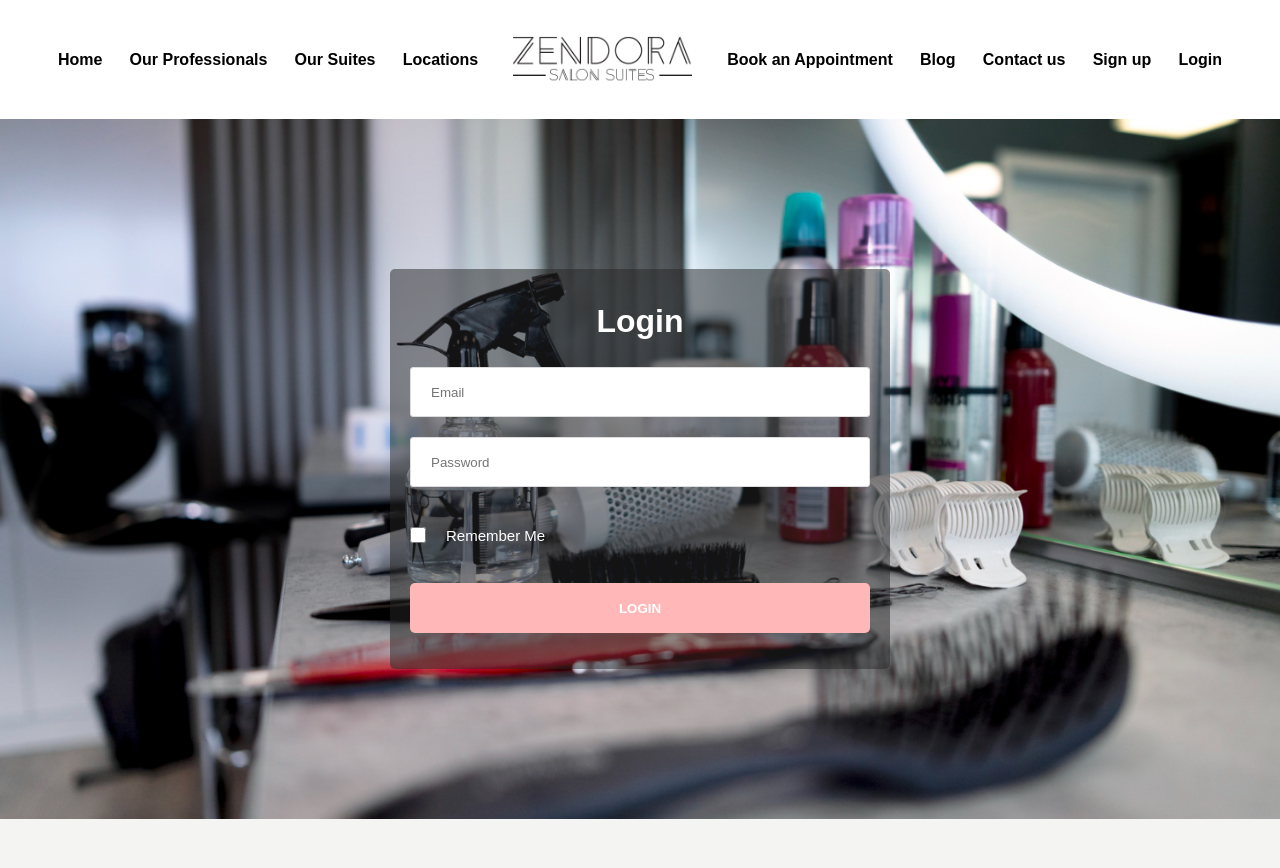
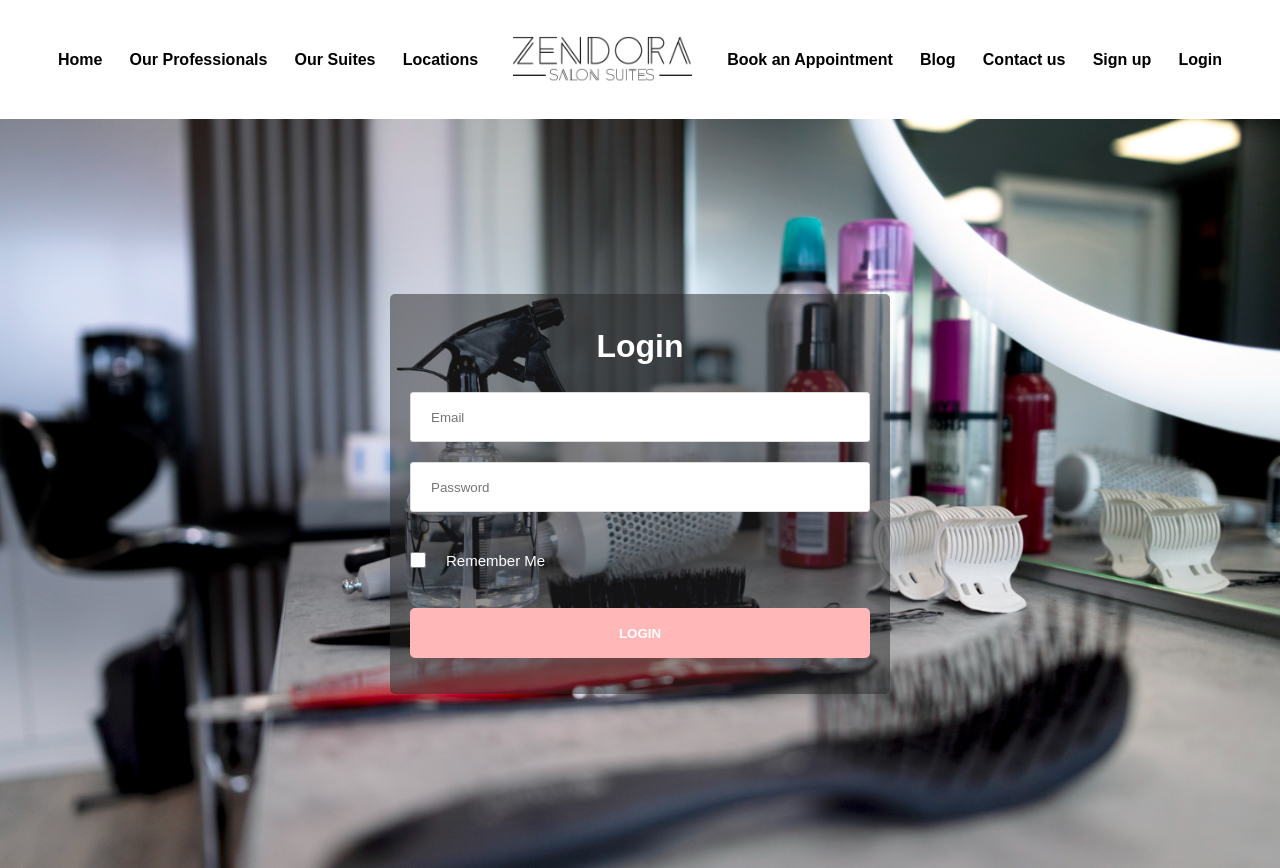
Before and after one commit to usama0011/zendora, a Next.js app: page /login in a window 1280 px wide. Shown: the top 868 px of the page. Built offline with nearby package versions, Linux system fonts and the light colour scheme.

Commit message:
width set

```diff
--- a/styles/login.module.css
+++ b/styles/login.module.css
@@ -1,6 +1,6 @@
 .LoginContainer{
     width: 100%;
-    height: calc(100vh - 100px);
+    height: 750px;
     position: relative;
 }
 .ImageContainer{
--- a/styles/signup.module.css
+++ b/styles/signup.module.css
@@ -1,6 +1,6 @@
 .signupContainer{
     width: 100%;
-    height: calc(100vh - 100px);
+    height:750px;
     position: relative;
 }
 .ImageContainer{
```
